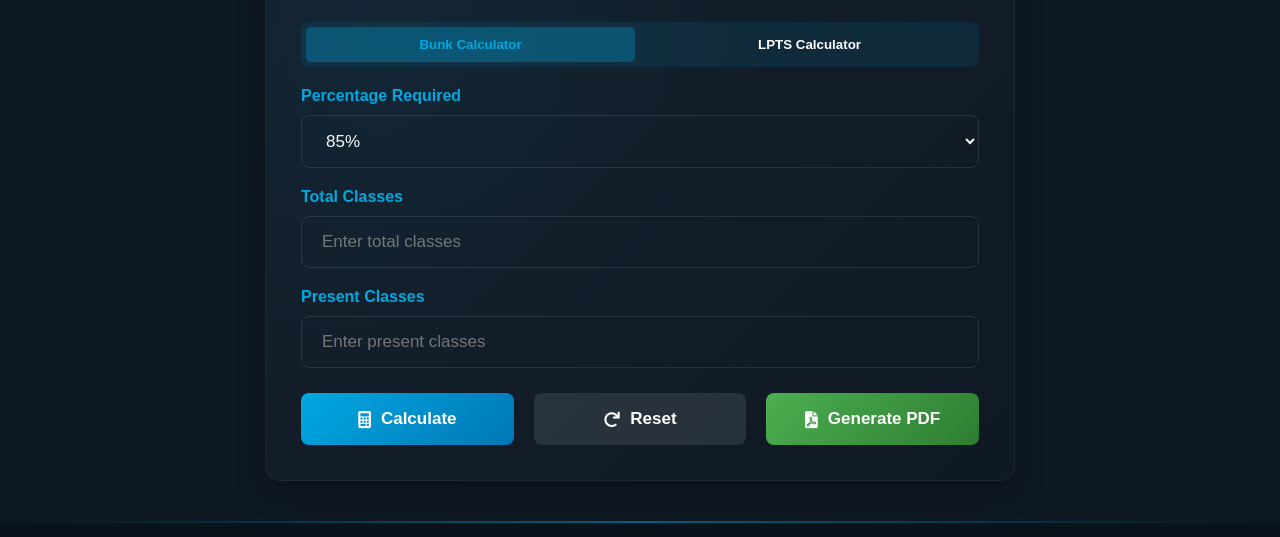
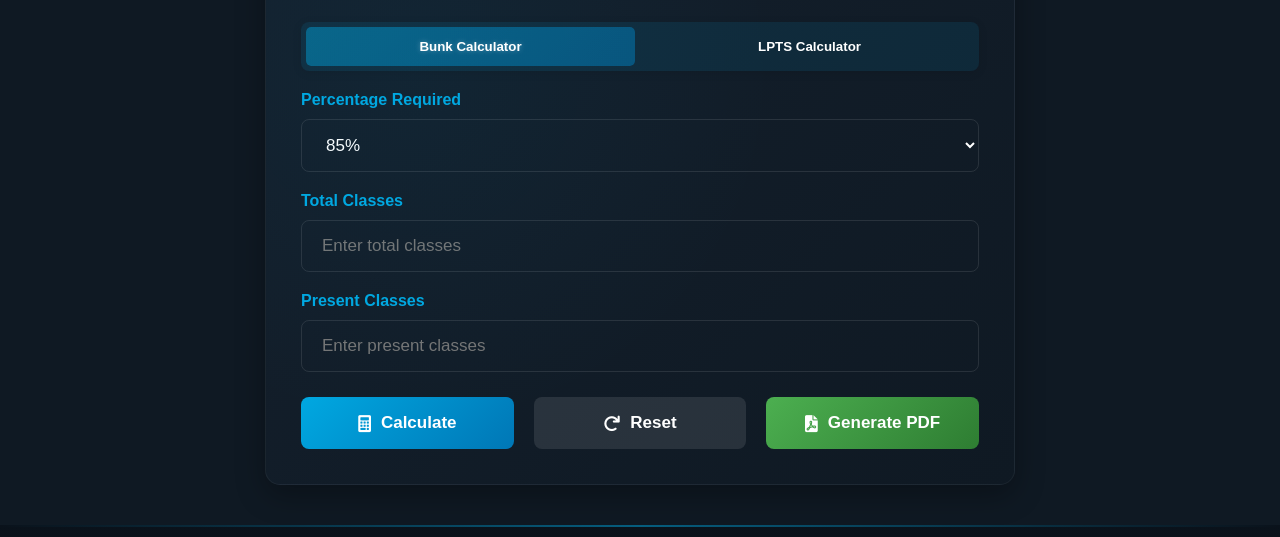
Before and after one commit to DEADPOOL0006/Fruitscut, a plain HTML site: page index.html in a window 1280 px wide. Shown: the part 204-741 px from the top of the page. Drawn offline with nearby package versions, Linux system fonts and the light colour scheme; a web font is replaced by a local one.

Commit message:
Update index.html

```diff
--- a/index.html
+++ b/index.html
@@ -429,7 +429,6 @@ body[data-theme="light"] .bi-moon {
   margin-top: 12px; /* Increased from 10px */
 }
 
-/* Calculator type toggle */
 .calculator-toggle {
   display: flex;
   justify-content: center;
@@ -437,27 +436,61 @@ body[data-theme="light"] .bi-moon {
   background: rgba(0, 168, 225, 0.1);
   border-radius: 8px;
   padding: 5px;
+  box-shadow: 0 2px 10px rgba(0, 0, 0, 0.1);
+  transition: all 0.3s ease;
+}
+
+body[data-theme="light"] .calculator-toggle {
+  background: rgba(0, 168, 225, 0.05);
+  box-shadow: 0 2px 10px rgba(0, 0, 0, 0.05);
 }
 
 .toggle-btn {
   flex: 1;
-  padding: 10px;
+  padding: 12px 10px;
   border: none;
   background: transparent;
-  color: white; /* default for dark mode */
+  color: white;
   font-weight: 600;
   cursor: pointer;
-  transition: all 0.3s;
+  transition: all 0.3s cubic-bezier(0.4, 0, 0.2, 1);
   border-radius: 5px;
+  position: relative;
+  overflow: hidden;
+  z-index: 1;
 }
 
 body[data-theme="light"] .toggle-btn {
-  color: black;
+  color: #333;
+}
+
+.toggle-btn::before {
+  content: '';
+  position: absolute;
+  top: 0;
+  left: 0;
+  width: 100%;
+  height: 100%;
+  background: linear-gradient(135deg, rgba(0, 168, 225, 0.3), rgba(0, 136, 204, 0.3));
+  z-index: -1;
+  opacity: 0;
+  transform: scale(0.9);
+  transition: all 0.3s cubic-bezier(0.4, 0, 0.2, 1);
+  border-radius: 5px;
+}
+
+.toggle-btn.active::before {
+  opacity: 1;
+  transform: scale(1);
+}
+
+.toggle-btn:hover {
+  transform: translateY(-2px);
 }
 
 .toggle-btn.active {
-  background: rgba(0, 168, 225, 0.3);
-  color: #00a8e1;
+  color: white;
+  text-shadow: 0 0 5px rgba(255, 255, 255, 0.3);
 }
 
 .toggle-btn:first-child {
@@ -466,6 +499,52 @@ body[data-theme="light"] .toggle-btn {
 
 .toggle-btn:last-child {
   margin-left: 5px;
+}
+
+/* Add a subtle glow effect to active button */
+.toggle-btn.active::after {
+  content: '';
+  position: absolute;
+  top: -2px;
+  left: -2px;
+  right: -2px;
+  bottom: -2px;
+  border-radius: 7px;
+  background: linear-gradient(135deg, rgba(0, 168, 225, 0.4), rgba(0, 136, 204, 0.4));
+  z-index: -2;
+  animation: pulse 2s infinite;
+}
+
+@keyframes pulse {
+  0% {
+    opacity: 0.6;
+  }
+  50% {
+    opacity: 0.3;
+  }
+  100% {
+    opacity: 0.6;
+  }
+}
+
+/* Add a subtle border animation on hover */
+.toggle-btn:hover::before {
+  opacity: 0.2;
+  transform: scale(1);
+}
+
+/* Add transition for theme changes */
+body[data-theme="light"] .toggle-btn.active {
+  color: #0077b6;
+  text-shadow: none;
+}
+
+body[data-theme="light"] .toggle-btn.active::before {
+  background: linear-gradient(135deg, rgba(0, 168, 225, 0.2), rgba(0, 136, 204, 0.2));
+}
+
+body[data-theme="light"] .toggle-btn.active::after {
+  background: linear-gradient(135deg, rgba(0, 168, 225, 0.2), rgba(0, 136, 204, 0.2));
 }
 
 /* Input fields - Updated for larger size */
```
